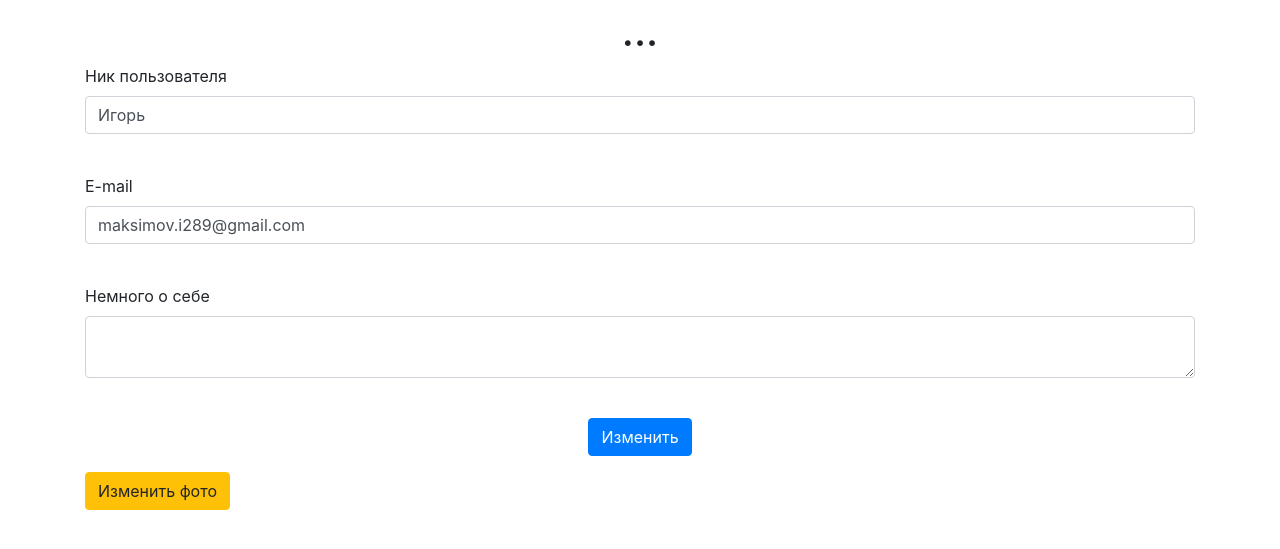
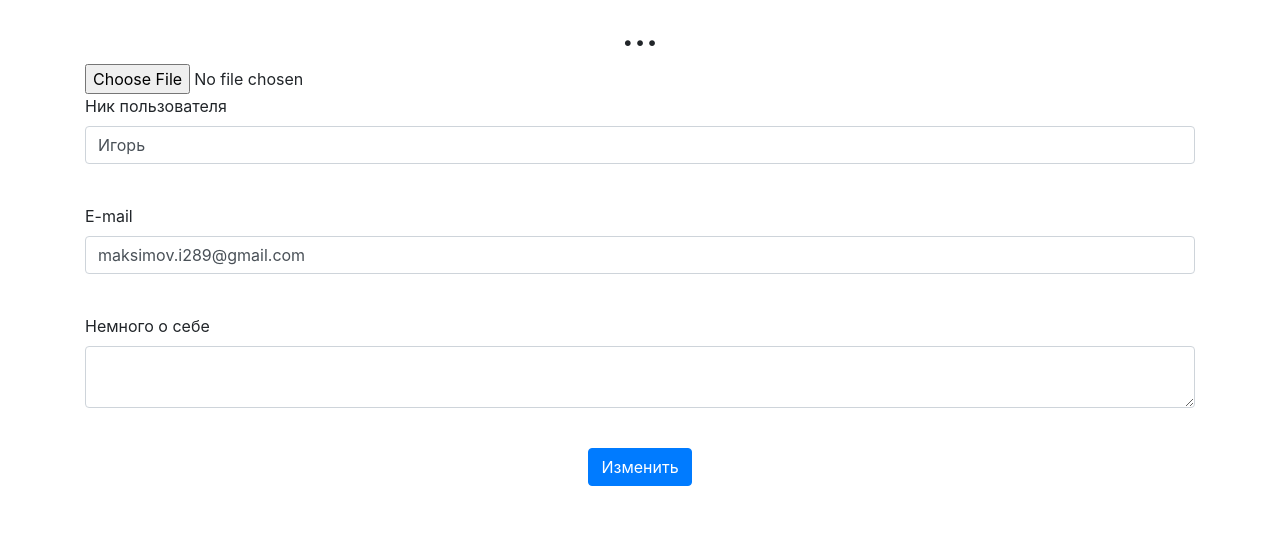
Before and after one commit to igor05max/web, a Flask app: page /to_change_profile in a window 1280 px wide. Shown: the top 549 px of the page. Run offline with Flask 2, Linux system fonts and the light colour scheme; a user stored in the database is signed in; some libraries are stand-ins or nearby versions.

Commit message:
Update to_change_profile.html

```diff
--- a/templates/to_change_profile.html
+++ b/templates/to_change_profile.html
@@ -2,9 +2,9 @@
 
 {% block content %}
 
-
-<form action="" method="post" novalidate>
+<form action="" method="post" enctype="multipart/form-data" novalidate>
     {{ form.hidden_tag() }}
+    <input type="file" class="form-control-file" id="photo" name="file">
     <p>
         {{ form.name.label }}<br>
         {{ form.name(class="form-control") }}<br>
@@ -34,17 +34,7 @@
     {% endfor %}
     </p>
 <div align="center"><p>{{ form.submit(type="submit", class="btn btn-primary") }}</p></div>
-    <a href="/profile_photo/{{ current_user.id }}" class="btn btn-warning">
-            Изменить фото
-</a>
+
 </form>
 
-
-
-
-<!--<div class="form-group" style="position:absolute;left:658px;width:474px;top:332px;">-->
-<!--        <input type="file" class="form-control-file" id="photo" name="file">-->
-<!--</div>-->
-<!--    <button type="submit" style="position:absolute;left:670px;top:378px;z-index:5;" class="btn btn-primary">Примерить фотографию</button>-->
-
 {% endblock %}
```
